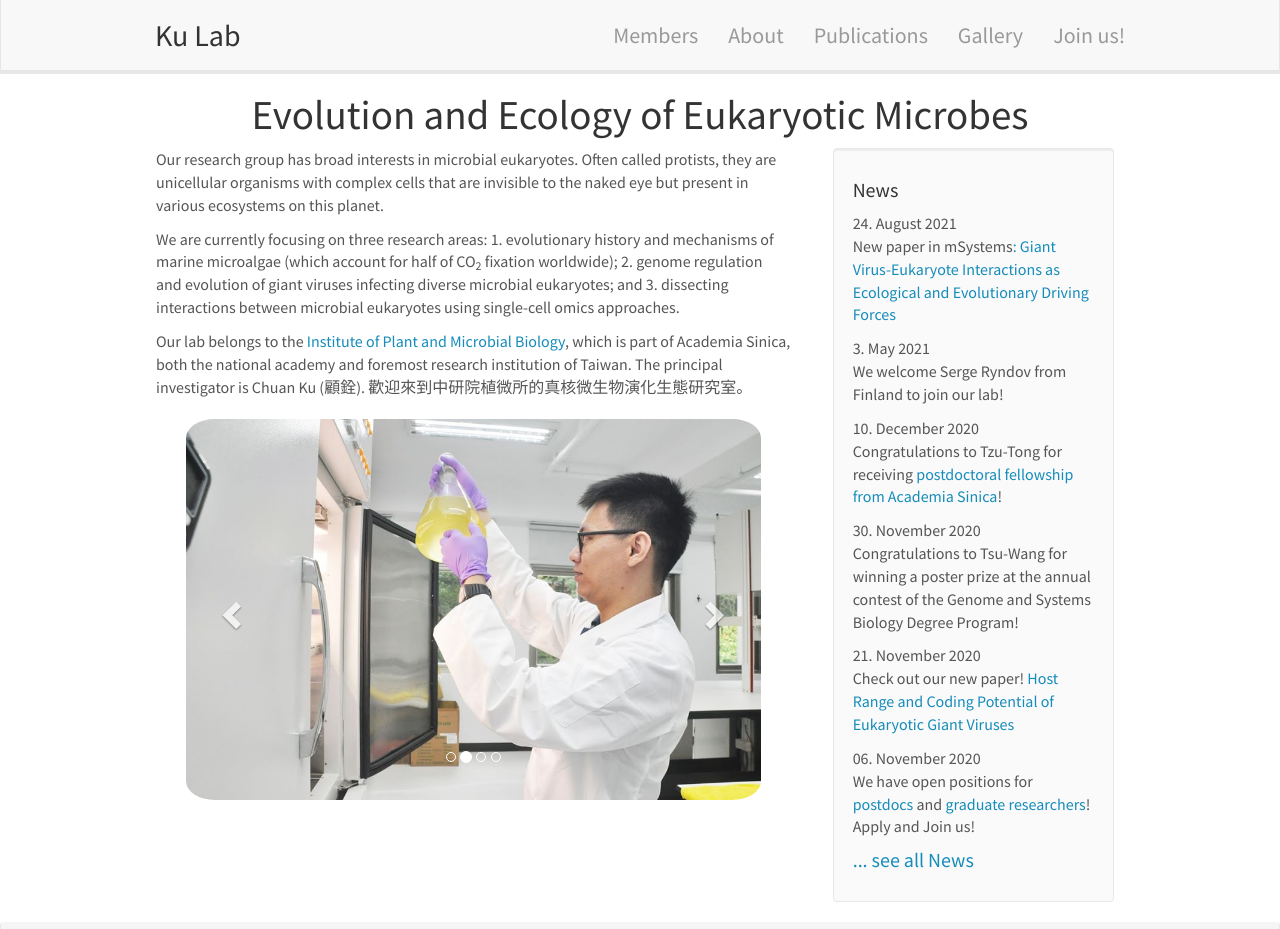
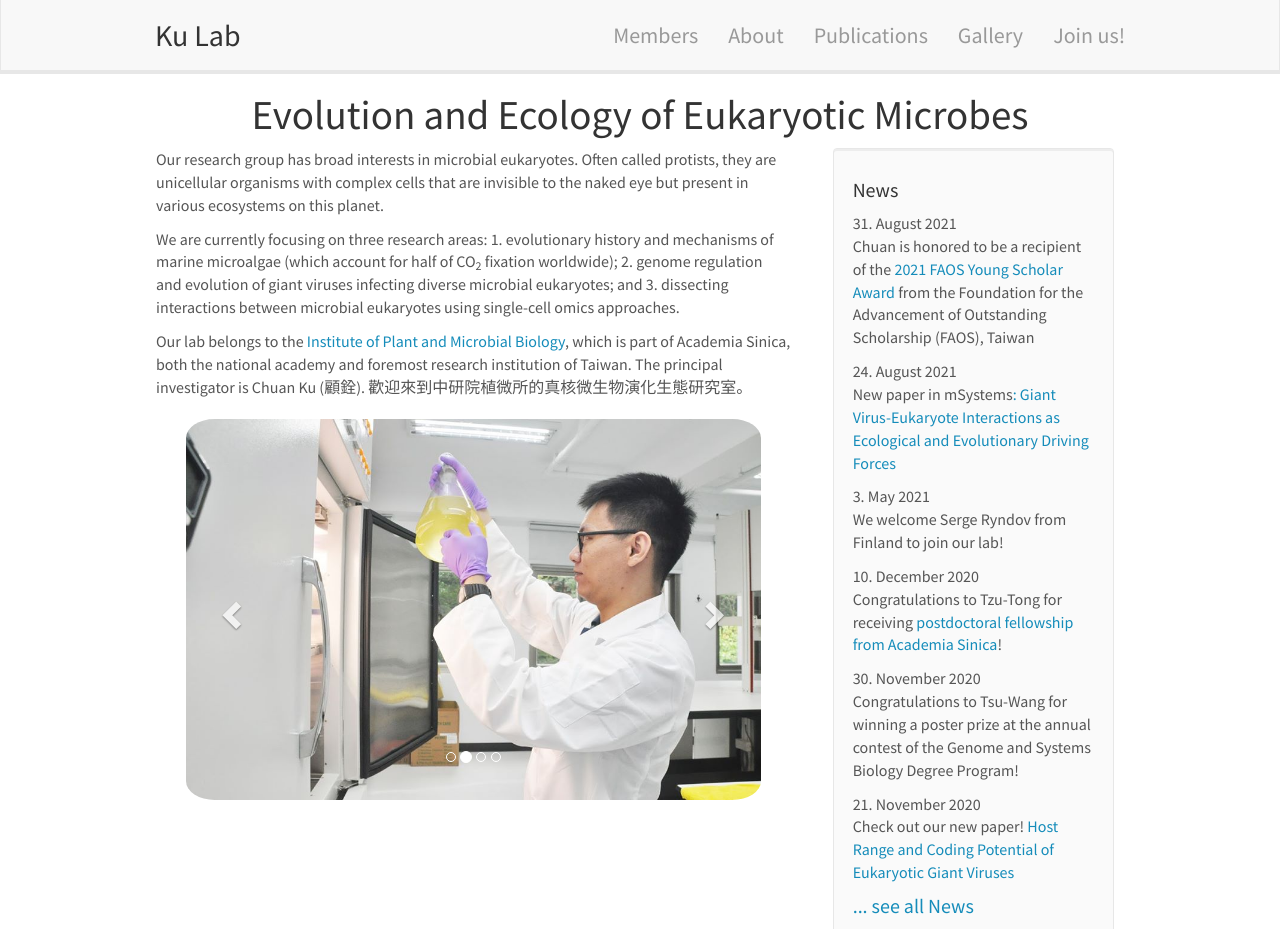
Before and after one commit to tzutongkao/Kao_Lab, a Jekyll site: the page built from _pages/home.md, in a window 1280 px wide and 1365 px high, cut to the strip 0-929 px from the top of the window. Built offline with Jekyll 4.4.1, drawn with Linux system fonts in a browser that asks for light colours; nearby versions of some CDN libraries.

Commit message:
Update news.yml

```diff
--- a/_data/news.yml
+++ b/_data/news.yml
@@ -1,3 +1,7 @@
+- date: 31. August 2021
+  headline: "Chuan is honored to be a recipient of the <a href='https://www.faos.org.tw/News/news_202.html'>2021 FAOS Young Scholar Award</a> from the Foundation for the Advancement of Outstanding Scholarship (FAOS), Taiwan"
+
+
 - date: 24. August 2021
   headline: "New paper in mSystems<a href='https://journals.asm.org/doi/10.1128/mSystems.00737-21'>: Giant Virus-Eukaryote Interactions as Ecological and Evolutionary Driving Forces</a>"
 
```
